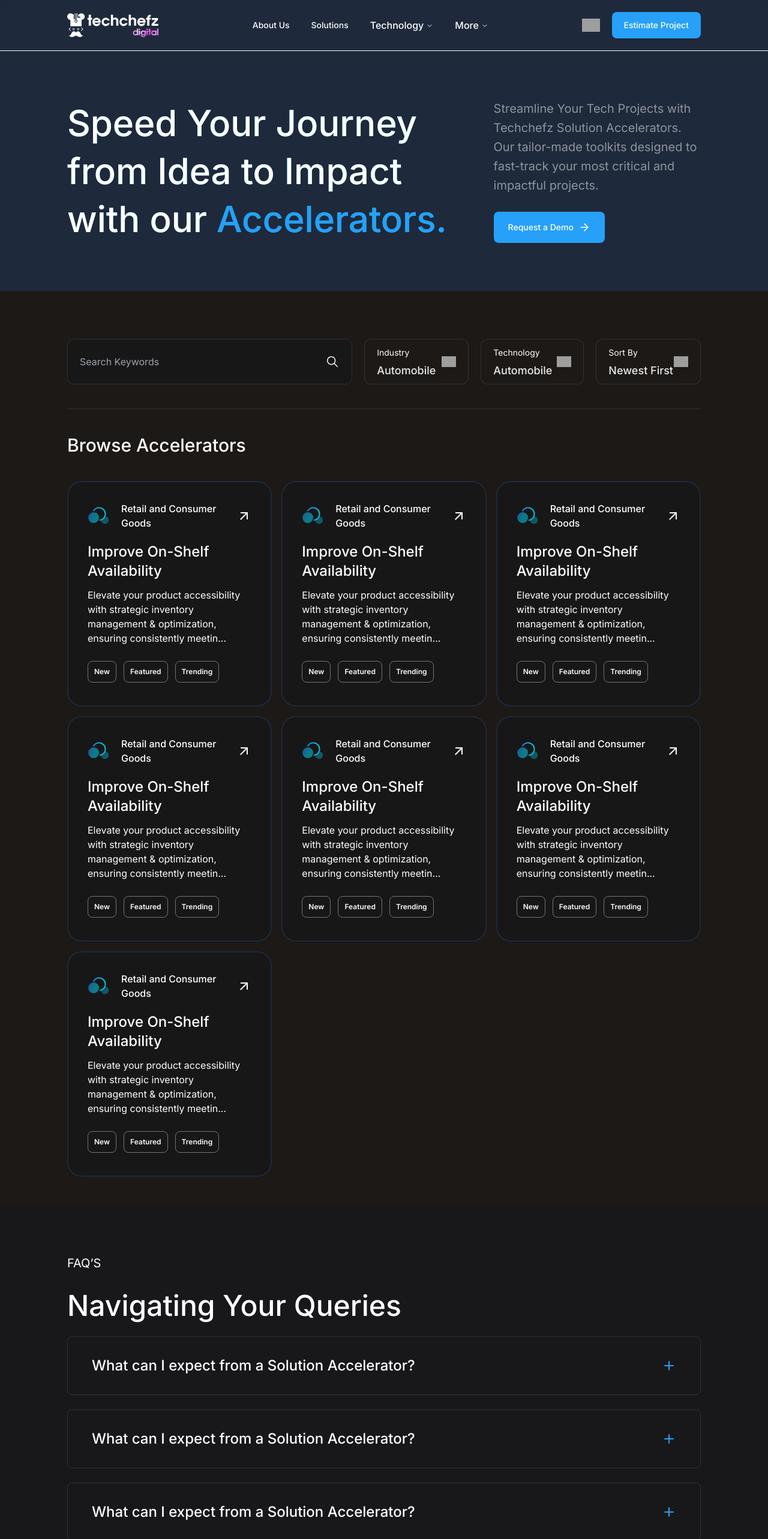
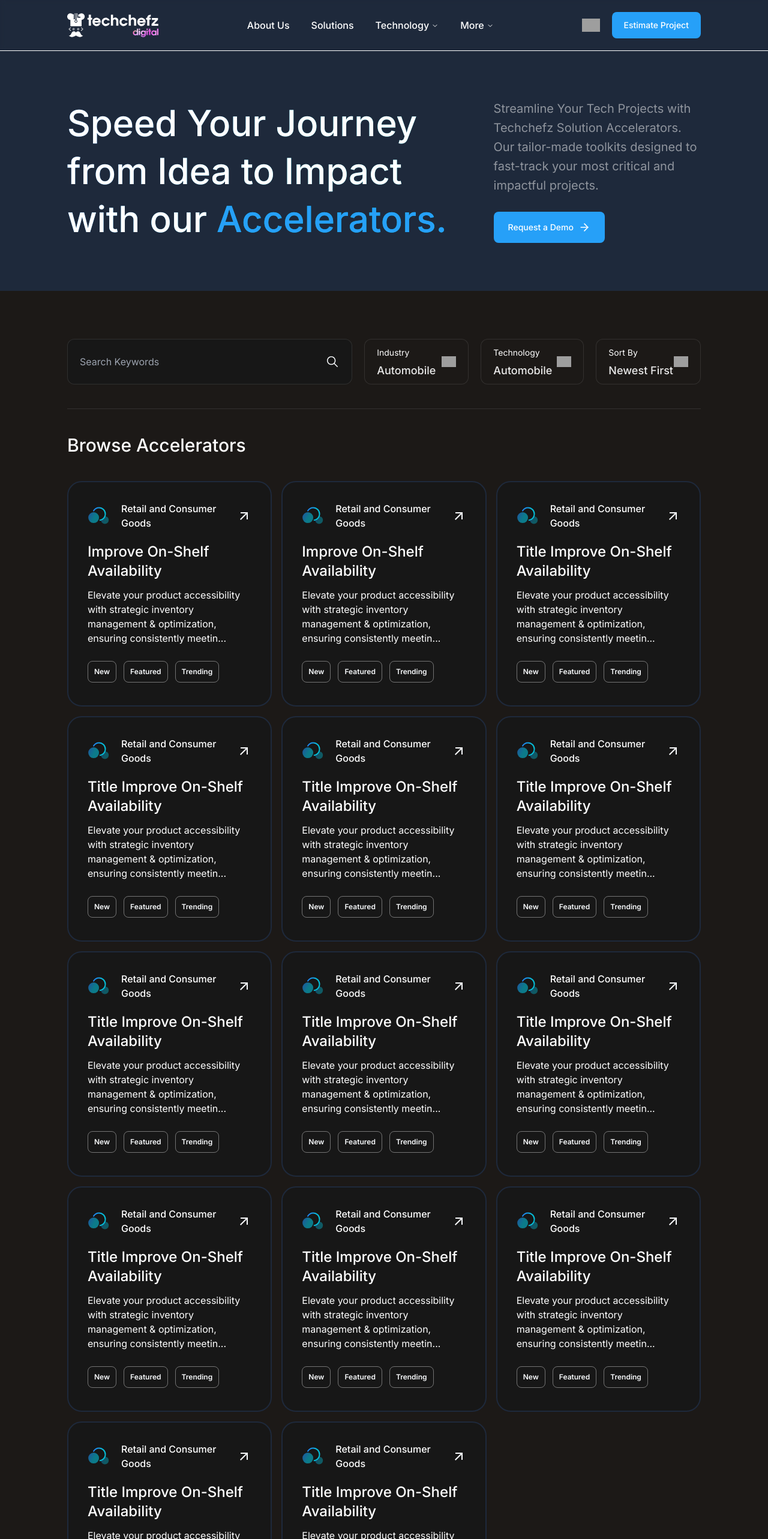
Before and after one commit to sahirskd/accelerators, a Next.js app: page / in a window 1280 px wide. Shown: the top 2566 px of the page at 60% size. Built offline with nearby package versions, Linux system fonts and the light colour scheme; grey boxes are pictures that could not be loaded; a web font is replaced by a local one.

Commit message:
feat: ui fixes

```diff
--- a/components/accelarator/Accelarators.jsx
+++ b/components/accelarator/Accelarators.jsx
@@ -61,13 +61,20 @@ export default function Accelarators(props) {
             </div>
             <div className="m-0  mt-10 max-md:max-w-full max-md:mr-2.5">
                 <div className="grid lg:grid-cols-3 md:grid-cols-2 grid-cols-1 gap-4">
-                    <Card />
-                    <Card />
-                    <Card />
-                    <Card />
-                    <Card />
-                    <Card />
-                    <Card />
+                    <Card cardTitle={"Improve On-Shelf Availability"} />
+                    <Card cardTitle={"Improve On-Shelf Availability"} />
+                    <Card cardTitle={"Title Improve On-Shelf Availability"} />
+                    <Card cardTitle={"Title Improve On-Shelf Availability"} />
+                    <Card cardTitle={"Title Improve On-Shelf Availability"} />
+                    <Card cardTitle={"Title Improve On-Shelf Availability"} />
+                    <Card cardTitle={"Title Improve On-Shelf Availability"} />
+                    <Card cardTitle={"Title Improve On-Shelf Availability"} />
+                    <Card cardTitle={"Title Improve On-Shelf Availability"} />
+                    <Card cardTitle={"Title Improve On-Shelf Availability"} />
+                    <Card cardTitle={"Title Improve On-Shelf Availability"} />
+                    <Card cardTitle={"Title Improve On-Shelf Availability"} />
+                    <Card cardTitle={"Title Improve On-Shelf Availability"} />
+                    <Card cardTitle={"Title Improve On-Shelf Availability"} />
                 </div>
             </div>
         </div>
--- a/components/accelarator/Card.jsx
+++ b/components/accelarator/Card.jsx
@@ -3,7 +3,7 @@ import { MdArrowOutward } from "react-icons/md";
 import { Badge } from "../ui/badge";
 
 
-const Card = () => {
+const Card = ({ cardTitle }) => {
     return (
         <div className="flex cursor-pointer flex-col items-stretch  max-md:w-full max-md:ml-0">
             <div className="items-stretch transition-all hover:border-[color:var(--Gradient,#1E8AF2)] bg-neutral-900 flex w-full grow flex-col mx-auto p-8 rounded-3xl border-2 border-solid max-md:mt-10 max-md:px-5">
@@ -24,8 +24,7 @@ const Card = () => {
                 </div>
 
                 <div className="text-white text-2xl font-medium leading-8 mt-5">
-                    Improve On-Shelf <br />
-                    Availability
+                    {cardTitle}
                 </div>
                 <div className="text-white text-base leading-6 mt-3">
                     Elevate your product accessibility with strategic inventory
--- a/components/header/HeaderNavigationLinks.jsx
+++ b/components/header/HeaderNavigationLinks.jsx
@@ -18,11 +18,11 @@ export function HeaderNavigationLinks() {
         <NavigationMenu>
             <NavigationMenuList>
                 <NavigationMenuItem content="none">
-                    <NavigationMenuLink href="#" className={`${twJoin("text-white hover:text-white text-base font-medium self-start ")}, ${navigationMenuTriggerStyle()}`}>About Us</NavigationMenuLink>
+                    <NavigationMenuLink href="#" className={`${twJoin("text-white hover:text-white text-base font-medium self-start ")} ${navigationMenuTriggerStyle()}`}>About Us</NavigationMenuLink>
                 </NavigationMenuItem>
 
                 <NavigationMenuItem >
-                    <NavigationMenuLink href="#" className={`${twJoin("text-white hover:text-white text-base font-medium self-start ")}, ${navigationMenuTriggerStyle()}`}>Solutions</NavigationMenuLink>
+                    <NavigationMenuLink href="#" className={`${twJoin("text-white hover:text-white text-base font-medium self-start ")} ${navigationMenuTriggerStyle()}`}>Solutions</NavigationMenuLink>
                 </NavigationMenuItem>
 
                 <NavigationMenuItem >
--- a/components/ui/navigation-menu.jsx
+++ b/components/ui/navigation-menu.jsx
@@ -33,7 +33,7 @@ NavigationMenuList.displayName = NavigationMenuPrimitive.List.displayName
 const NavigationMenuItem = NavigationMenuPrimitive.Item
 
 const navigationMenuTriggerStyle = cva(
-  "group inline-flex h-10 w-max items-center justify-center rounded-md  px-4 py-2 text-sm font-medium transition-colors   focus:outline-none disabled:pointer-events-none disabled:opacity-50  "
+  "group inline-flex h-10 w-max items-center justify-center rounded-md  px-4 py-2 text-base font-medium transition-colors   focus:outline-none disabled:pointer-events-none disabled:opacity-50  "
 )
 
 const NavigationMenuTrigger = React.forwardRef(({ className, children, ...props }, ref) => (
```
